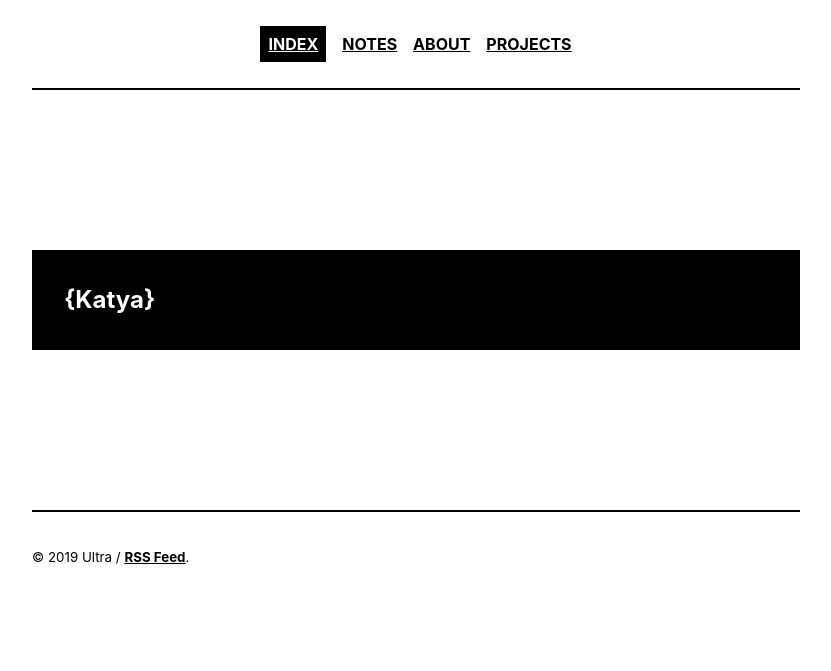
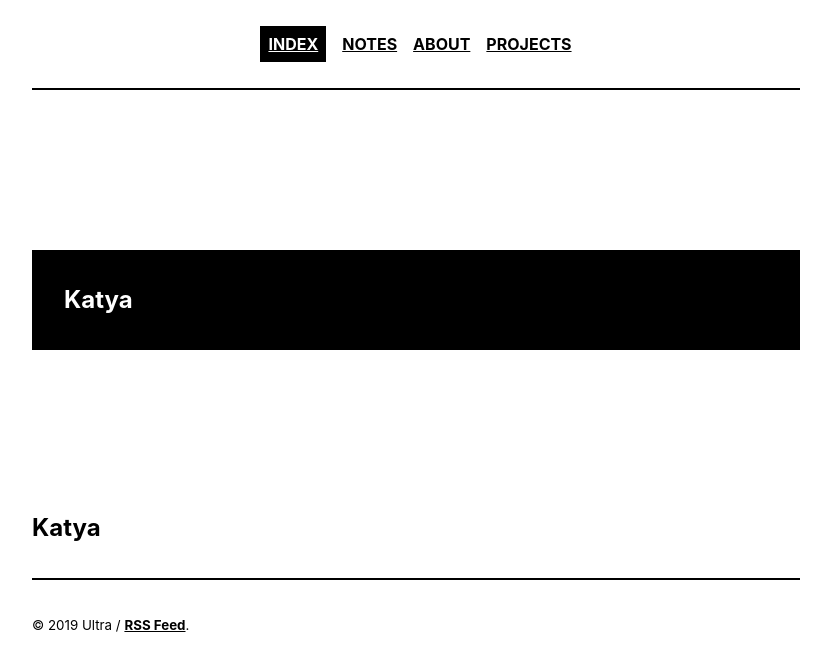
Before and after one commit to morgunova-katya/morgunova-katya.github.io, a Jekyll site: the page built from index.html, in a window 1280 px wide. Shown: the top 671 px of the page, without its empty margins (224-1055 px from the left). Built offline with Jekyll 4.4.1, drawn with Linux system fonts in a browser that asks for light colours; the list of posts is cut into pages by our own code.

Commit message:
Update index.html

```diff
--- a/index.html
+++ b/index.html
@@ -4,5 +4,6 @@ title: Index
 ---
 
   <article class="post index" role="article">
-  <h1 class="post-title">{Katya}</h1>
+  <h1 class="post-title">Katya</h1>
+  <h2>Katya</h2>
   </article>
```
